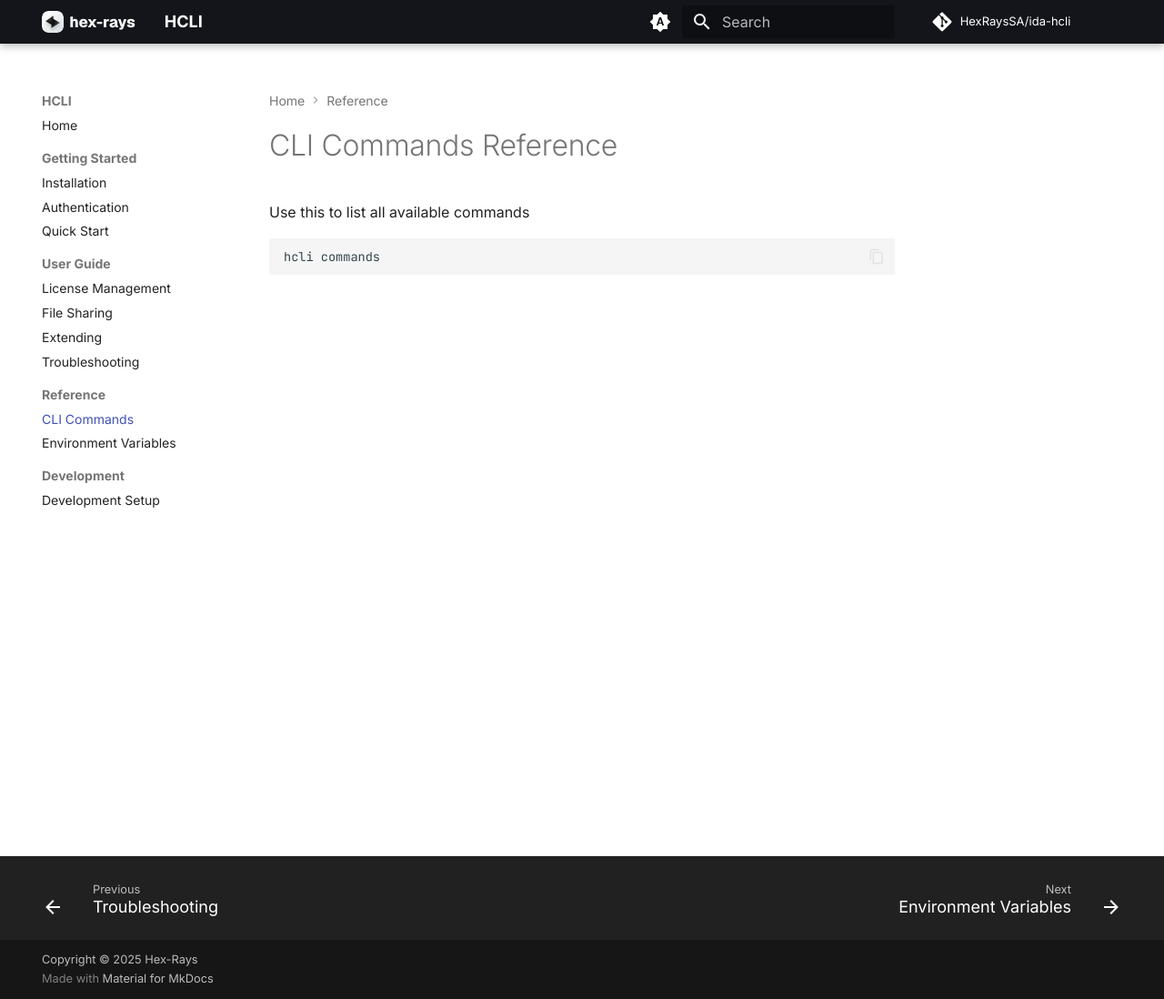
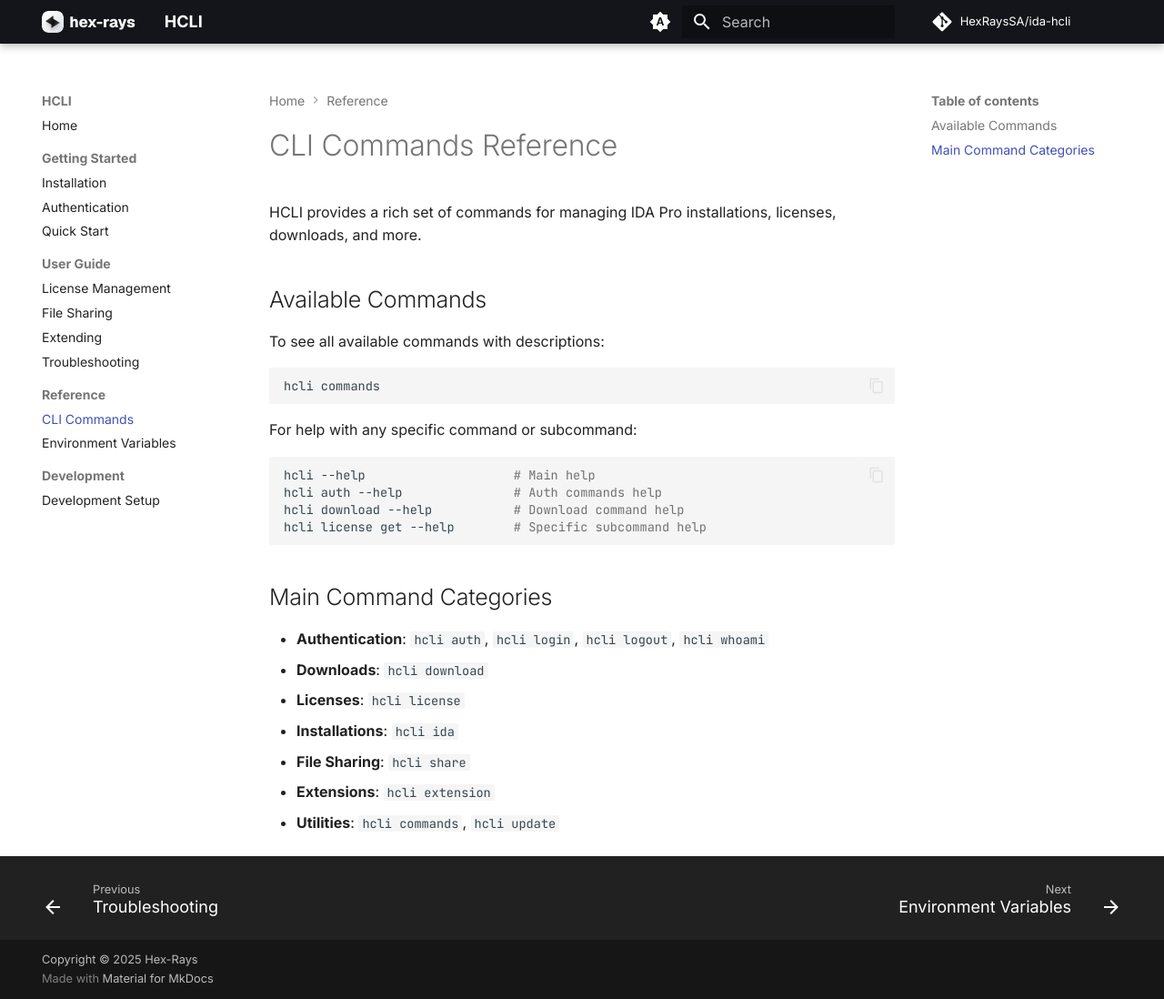
Before and after one commit to HexRaysSA/ida-hcli, an MkDocs documentation site: the page built from docs/reference/cli-commands.md, in a window 1280 px wide and 1098 px high. Shown: the whole window at 91% size. Built offline with MkDocs 1.6.1 and Material for MkDocs 9.7.7, drawn with Linux system fonts in a browser that asks for light colours; comment, search, counter and statistics services are not loaded.

Commit message:
docs: fix hidden commands issue and simplify CLI documentation (#39)
* Initial plan

* docs: implement comprehensive CLI commands documentation and fix hidden commands issue

Co-authored-by: pal-hexrays <200532800+pal-hexrays@users.noreply.github.com>

* docs: simplify cli-commands.md per feedback - keep it short and reference help commands

Co-authored-by: pal-hexrays <200532800+pal-hexrays@users.noreply.github.com>

---------

Co-authored-by: copilot-swe-agent[bot] <198982749+Copilot@users.noreply.github.com>
Co-authored-by: pal-hexrays <200532800+pal-hexrays@users.noreply.github.com>

````diff
--- a/docs/reference/cli-commands.md
+++ b/docs/reference/cli-commands.md
@@ -1,7 +1,30 @@
 # CLI Commands Reference
 
-Use this to list all available commands
+HCLI provides a rich set of commands for managing IDA Pro installations, licenses, downloads, and more.
+
+## Available Commands
+
+To see all available commands with descriptions:
 
 ```bash
 hcli commands
 ```
+
+For help with any specific command or subcommand:
+
+```bash
+hcli --help                    # Main help
+hcli auth --help               # Auth commands help
+hcli download --help           # Download command help
+hcli license get --help        # Specific subcommand help
+```
+
+## Main Command Categories
+
+- **Authentication**: `hcli auth`, `hcli login`, `hcli logout`, `hcli whoami`
+- **Downloads**: `hcli download`
+- **Licenses**: `hcli license`
+- **Installations**: `hcli ida`
+- **File Sharing**: `hcli share`
+- **Extensions**: `hcli extension`
+- **Utilities**: `hcli commands`, `hcli update`
````
Also changed, not shown: 1 other file.
